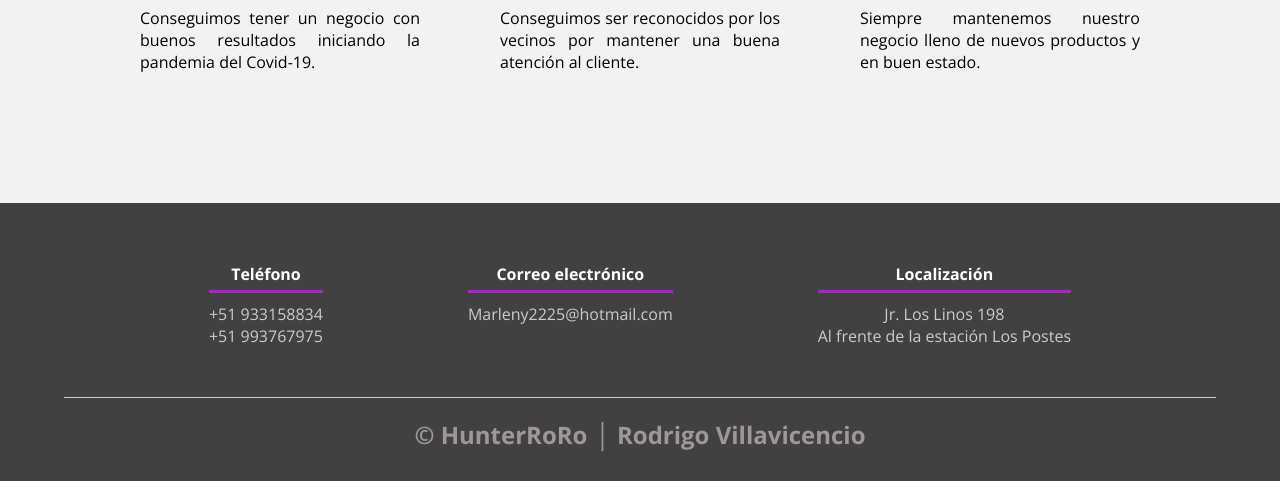
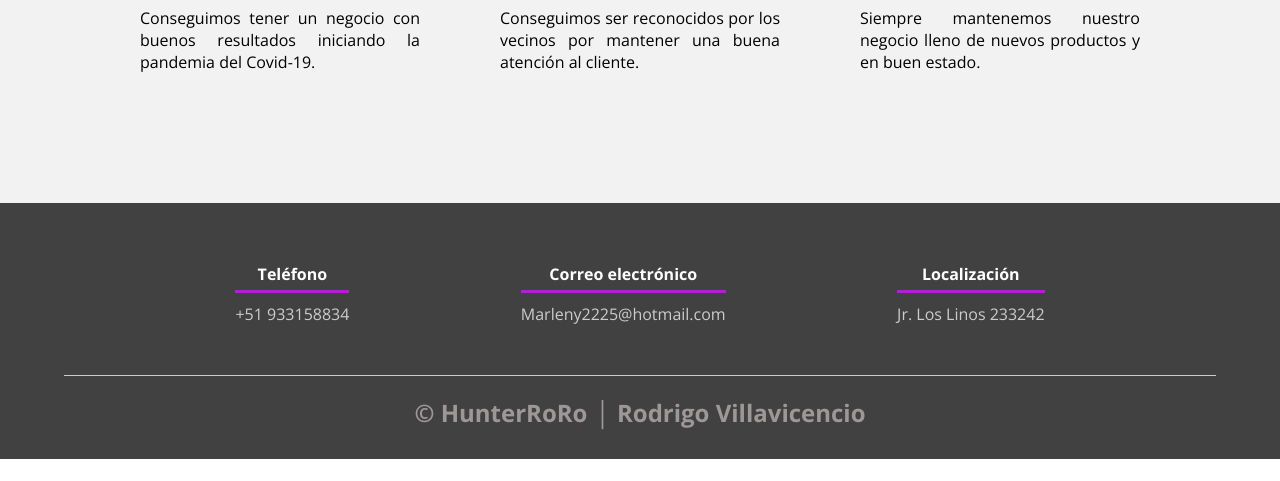
Before and after one commit to HunterRoRo/HunterRoRo.github.io, a plain HTML site: page index.html in a window 1280 px wide. Shown: the part 2688-3169 px from the top of the page. After the commit the page ends 3147 px from the top, so only its background shows below. Drawn offline with nearby package versions, Linux system fonts and the light colour scheme.

Commit message:
corrección

```diff
--- a/estilos.css
+++ b/estilos.css
@@ -246,8 +246,6 @@ footer{
     border-bottom: 3px solid #af20d3;
     padding-bottom: 5px;
     margin-bottom: 10px;
-    columns: auto;
-    align-items: center;
 }
 .content-foo p{
     color: #ccc;
--- a/index.html
+++ b/index.html
@@ -160,7 +160,6 @@
             <div class="content-foo">
                 <h4>Teléfono</h4>
                 <p>+51 933158834</p>
-                <p>+51 993767975</p>
             </div>
             <div class="content-foo">
                 <h4>Correo electrónico</h4>
@@ -168,8 +167,7 @@
             </div>
             <div class="content-foo">
                 <h4>Localización</h4>
-                <p>Jr. Los Linos 198</p>
-                <p>Al frente de la estación Los Postes</p>
+                <p>Jr. Los Linos 233242</p>
             </div>
         </div>
         <h2 class="titulo-final">&copy; HunterRoRo │ Rodrigo Villavicencio</h2>
```
